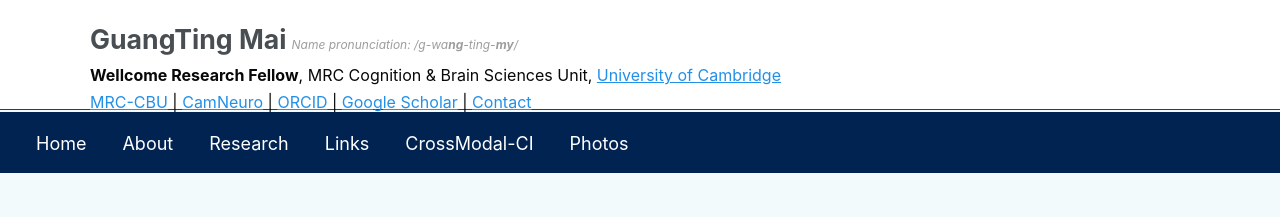
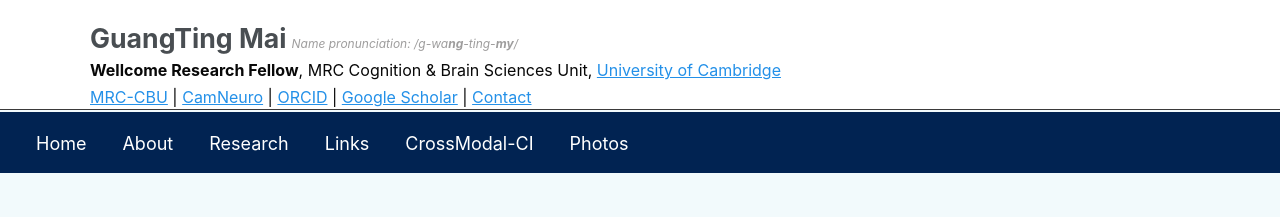
Before and after one commit to guangtingmai/guangtingmai.github.io, a Jekyll site: the page built from _pages/talkmap.html, in a window 1280 px wide. Shown: the top 217 px of the page. Built offline with Jekyll 4.4.1, drawn with Linux system fonts in a browser that asks for light colours; nearby versions of some CDN libraries.

Commit message:
Update custom.scss

```diff
--- a/_sass/custom.scss
+++ b/_sass/custom.scss
@@ -172,12 +172,12 @@ div.navigation-row span {
 }
 .top-bio__name {
   margin-left: 4rem !important;
-  margin-top: 3rem !important;
+  margin-top: 2.7rem !important;
 }
 .top-bio__role {
   color: #080808;
   margin-left: 4rem !important;
-  margin-top: -1rem !important;
+  margin-top: -1.2rem !important;
 }
 .top-container {
   display: flex;
```
